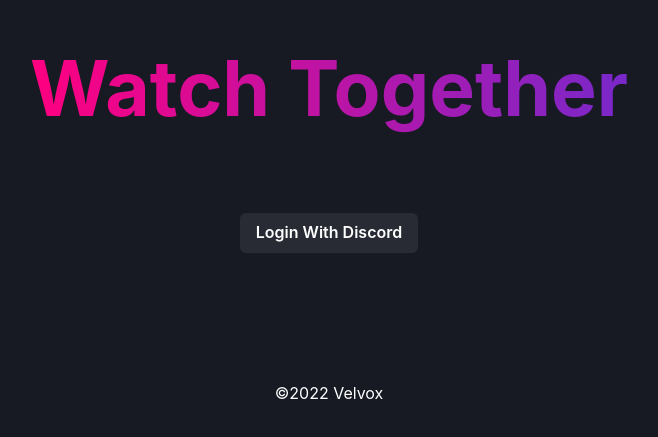
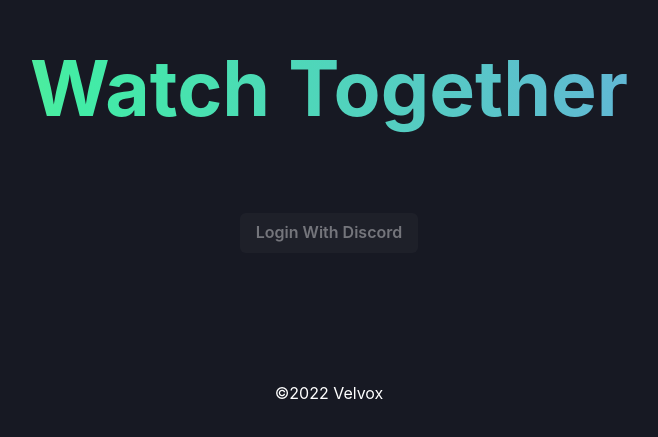
Before and after one commit to QPixel/watchtogether, a Next.js app in the folder frontend/: page / in a window 1280 px wide. Shown: the part 267-704 px from the top of the page, without its empty margins (311-969 px from the left). Built offline with nearby package versions, Linux system fonts and the light colour scheme; no server answers.

Commit message:
small changes to the hero

```diff
--- a/frontend/src/components/Hero.tsx
+++ b/frontend/src/components/Hero.tsx
@@ -1,12 +1,23 @@
-import { Flex, Heading } from "@chakra-ui/react";
+import { Flex, Heading, keyframes } from "@chakra-ui/react";
+import { css } from "@emotion/react";
+
+const gradient = keyframes`
+0% { background-position: 0% 0%; }
+100% { background-position: 100% 0%; }
+}
+`;
 
 export const Hero = ({ title }: { title: string }) => (
   <Flex
     justifyContent="center"
     alignItems="center"
     height="100vh"
-    bgGradient="linear(to-l, #7928CA, #FF0080)"
+    backgroundImage="linear-gradient(90deg,#cf5c5c,#c19b4a,#def2a0,#c6ee4a,#42eca6,#64b3d9,#208ea2,#498ada,#5b73df,#897ed3,#cf5c5c,#c19b4a)"
+    backgroundSize="1100% 100%"
     bgClip="text"
+    css={css`
+      animation: ${gradient} 14s linear infinite;
+    `}
   >
     <Heading fontSize="6vw">{title}</Heading>
   </Flex>
--- a/frontend/src/pages/index.tsx
+++ b/frontend/src/pages/index.tsx
@@ -1,6 +1,7 @@
-import { Button, Text } from "@chakra-ui/react";
+import { Button, Link as ChakraLink, Text } from "@chakra-ui/react";
 import { GetServerSideProps, NextPage } from "next";
 import { getSession, signIn } from "next-auth/react";
+import Link from "next/link";
 import React from "react";
 import { Container } from "../components/Container";
 import { Footer } from "../components/Footer";
@@ -16,12 +17,17 @@ const Index: NextPage = () => {
           maxWidth="200"
           alignSelf="center"
           onClick={() => signIn("discord")}
+          disabled
         >
           Login With Discord
         </Button>
       </Main>
       <Footer>
-        <Text>&copy;2022 Velvox</Text>
+        <ChakraLink>
+          <Link href="https://velvox.dev">
+            <Text>&copy;2022 Velvox</Text>
+          </Link>
+        </ChakraLink>
       </Footer>
     </Container>
   );
```
